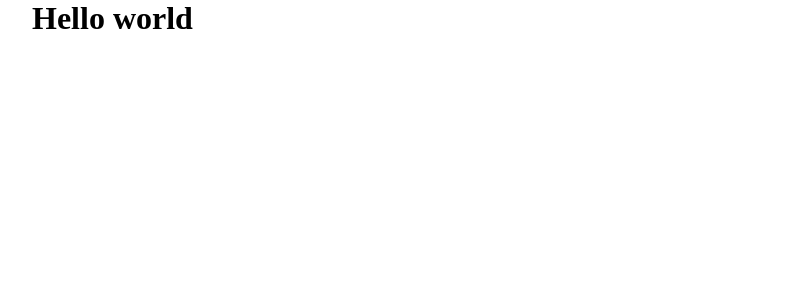
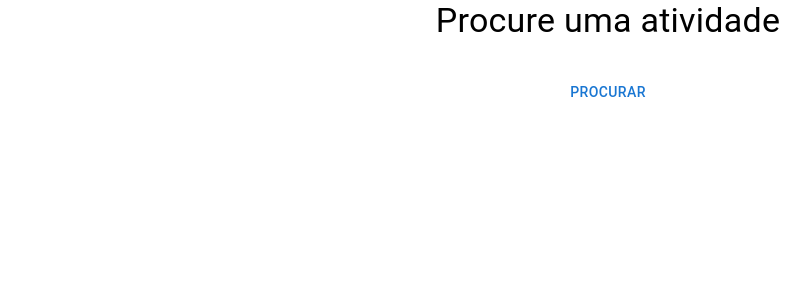
Before and after one commit to Paulo-Augusto12/anti-boredom-app, a React (Vite) app: page / in a window 1280 px wide. Shown: the top 300 px of the page, without its empty margins (32-842 px from the left). Built offline with nearby package versions, Linux system fonts and the light colour scheme.

Commit message:
feat: iniciando o desenvolvimento da home page

```diff
--- a/src/App.tsx
+++ b/src/App.tsx
@@ -1,14 +1,7 @@
-import { useState } from "react";
-import { Box, Typography, Container } from "@mui/material";
-
+import React from "react";
+import { HomePage } from "./ui/pages/HomePage";
 function App() {
-  return (
-    <Container>
-      <Box>
-        <h1>Hello world</h1>
-      </Box>
-    </Container>
-  );
+  return <HomePage />;
 }
 
 export default App;
--- /dev/null
+++ b/src/ui/pages/HomePage/index.tsx
@@ -0,0 +1,41 @@
+import { Box, Button, Container, Typography } from "@mui/material";
+import { useHomePage } from "./useHomePage";
+export function HomePage() {
+  const hook = useHomePage();
+  return (
+    <Container>
+      <Box sx={{ display: "flex", flexDirection: "column", gap: "3rem" }}>
+        <Box sx={{ display: "flex", flexDirection: "column", gap: "2rem" }}>
+          <Typography variant="h4" textAlign={"center"}>
+            Procure uma atividade
+          </Typography>
+
+          <Button
+            onClick={() => {
+              hook.handleGetARandomActivity();
+            }}
+          >
+            Procurar
+          </Button>
+        </Box>
+        {hook.activity ? (
+          <Box
+            sx={{
+              display: "flex",
+              flexDirection: "column",
+              gap: "1rem",
+              alignItems: "center",
+            }}
+          >
+            <Typography>{hook.activity.activity}</Typography>
+            <Typography>{hook.activity.type}</Typography>
+            <Typography>{hook.activity.participants}</Typography>
+            <Typography>{hook.activity.link}</Typography>
+          </Box>
+        ) : (
+          <></>
+        )}
+      </Box>
+    </Container>
+  );
+}
--- /dev/null
+++ b/src/ui/pages/HomePage/useHomePage.tsx
@@ -0,0 +1,17 @@
+import React, { useState, useEffect } from "react";
+import { IDefaultBoredApiResponse } from "../../../domain/interfaces/IDefaultBoredApiResponse";
+import { getARandomActivity } from "../../../domain/api/getARandomActivity";
+
+export function useHomePage() {
+  const [activity, setActivity] = useState<IDefaultBoredApiResponse>();
+
+  async function handleGetARandomActivity() {
+    const apiResponse = await getARandomActivity();
+
+    setActivity(apiResponse);
+  }
+  return {
+    handleGetARandomActivity,
+    activity,
+  };
+}
```
Also changed, not shown: 3 other files (tests, documents, lock files or other folders).
